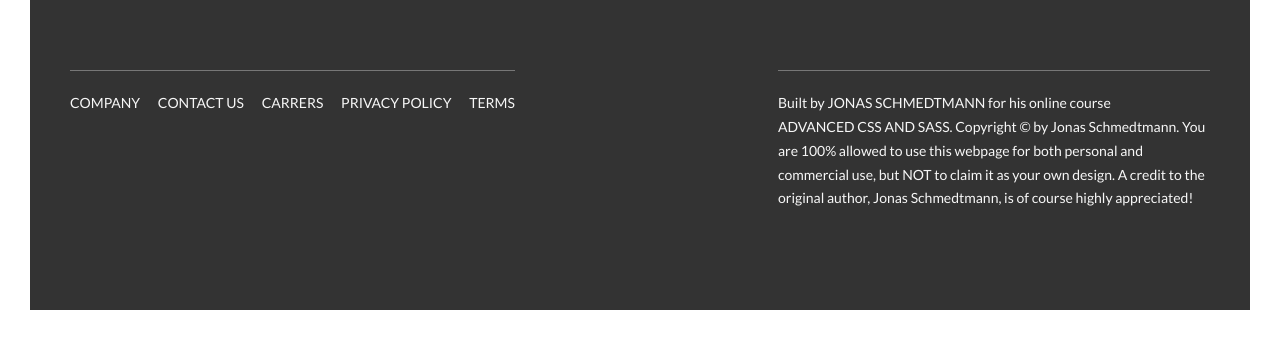
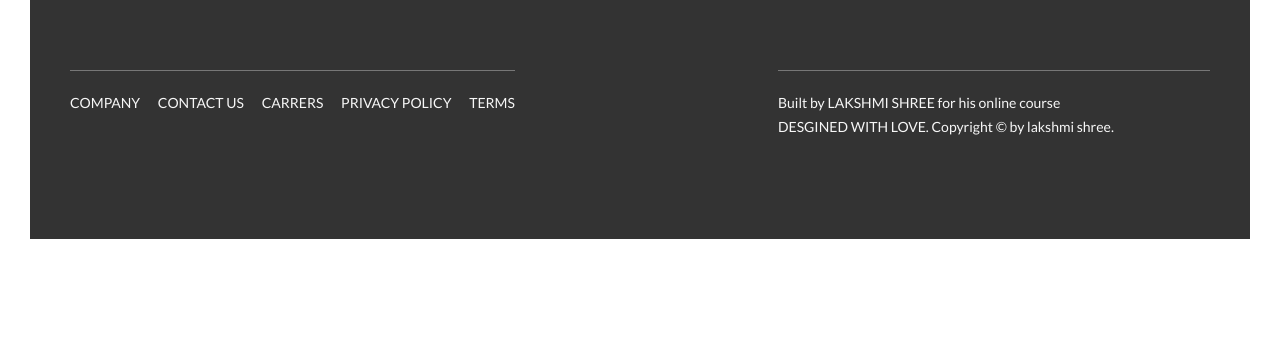
Before and after one commit to lakshmi1809shree/natour-web, a website: page index.html in a window 1280 px wide. Shown: the part 5815-6155 px from the top of the page. After the commit the page ends 6084 px from the top, so only its background shows below. Drawn offline with Linux system fonts and the light colour scheme.

Commit message:
ini msg 2

```diff
--- a/index.html
+++ b/index.html
@@ -390,10 +390,8 @@
                 </div>
                 <div class="col-1-of-2">
                     <p class="footer__copyright">
-                        Built by <a href="#" class="footer__link">Jonas Schmedtmann</a> for his online course <a href="#" class="footer__link">Advanced CSS and Sass</a>.
-                        Copyright &copy; by Jonas Schmedtmann. You are 100% allowed to use this webpage for both personal
-                        and commercial use, but NOT to claim it as your own design. A credit to the original author, Jonas
-                        Schmedtmann, is of course highly appreciated!
+                        Built by <a href="#" class="footer__link">lakshmi shree</a> for his online course <a href="#" class="footer__link">desgined with love</a>.
+                        Copyright &copy; by lakshmi shree.
                     </p>
                 </div>
             </div>
```
